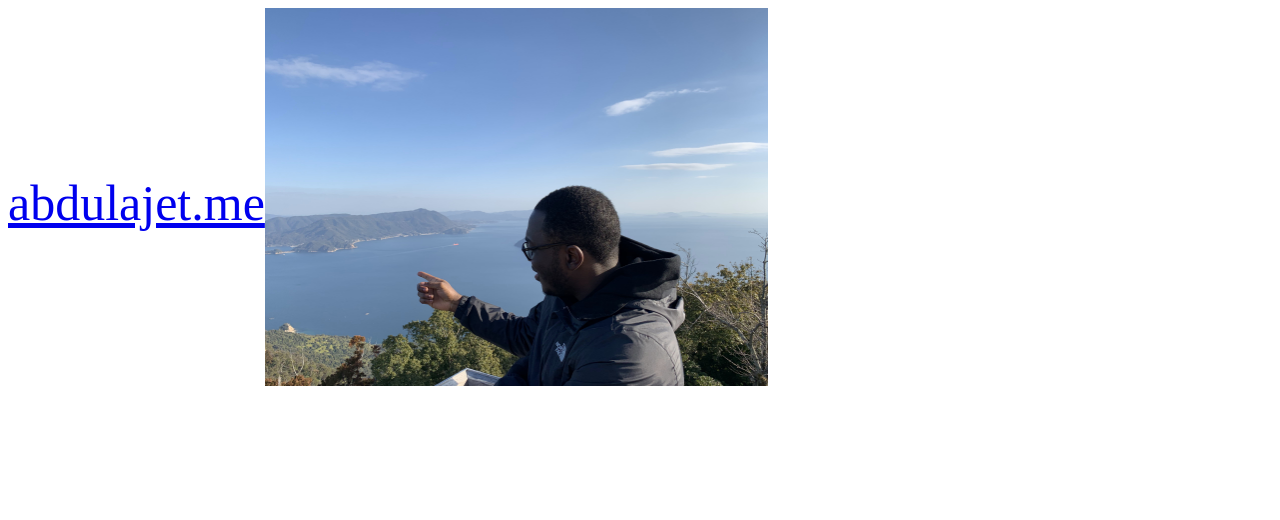
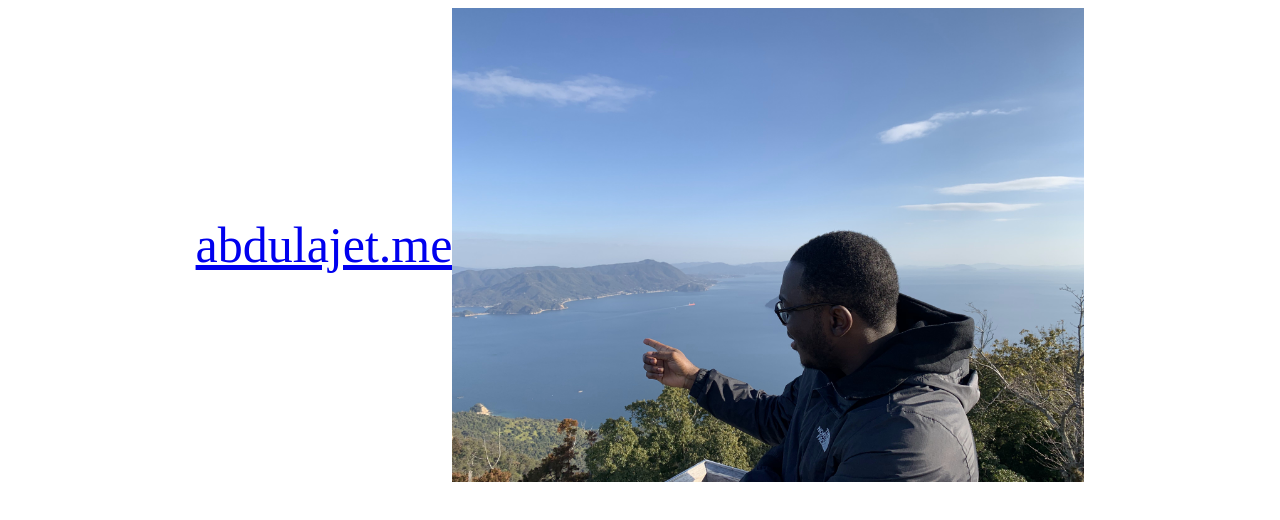
Before and after one commit to abdulajet/abduls.dev, a plain HTML site: page index.html in a window 1280 px wide. Drawn offline with Linux system fonts and the light colour scheme.

Commit message:
flexbox changes

```diff
--- a/index.html
+++ b/index.html
@@ -9,7 +9,9 @@
 
     <div class="flex-container">
         <div> <a href="https://abdulajet.me" rel="noopener noreferrer" target="_blank">abdulajet.me</a> </div>
-        <div> <img src="./face.jpg" alt="my face pointing"></div>
-      </div>
+       <img src="./face.jpg" alt="my face pointing">
+    </div>
+
+</body>
 
 </html>
--- a/main.css
+++ b/main.css
@@ -1,12 +1,13 @@
 .flex-container {
     display: flex;
-    justify-content: space-between;
+    justify-content: center;
     align-items: center;
   }
 
   .flex-container > div {
-    text-align: left;
+    text-align: right;
     font-size: 50px;
+    flex-basis: content;
   }
 
   img {
```
